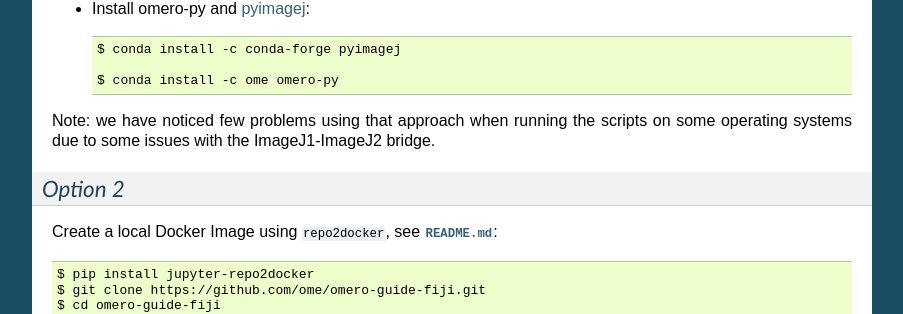
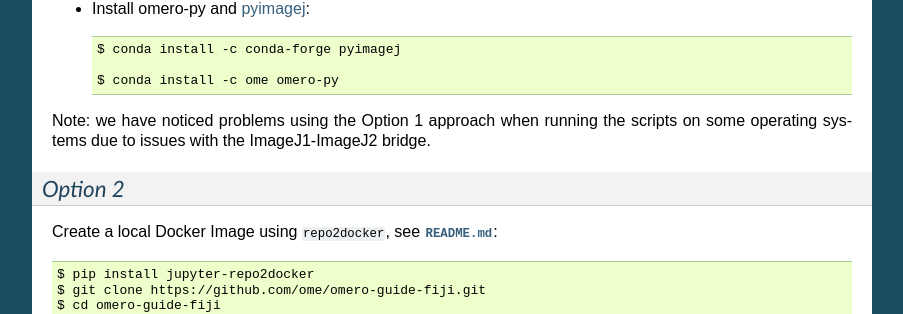
Before and after one commit to ome/omero-guide-fiji, a Sphinx documentation site: the page built from docs/imagej_python.rst, in a window 1280 px wide and 900 px high, scrolled down 625 px. Shown: the part 148-462 px from the top of the window, without its empty margins (198-1101 px from the left). Built offline with Sphinx 7.4.7, drawn with Linux system fonts in a browser that asks for light colours.

Commit message:
Update docs/imagej_python.rst
Co-authored-by: pwalczysko <p.walczysko@dundee.ac.uk>

```diff
--- a/docs/imagej_python.rst
+++ b/docs/imagej_python.rst
@@ -47,7 +47,7 @@
 
     $ conda install -c ome omero-py
 
-Note: we have noticed few problems using that approach when running the scripts on some operating systems due to some issues with the ImageJ1-ImageJ2 bridge.
+Note: we have noticed problems using the Option 1 approach when running the scripts on some operating systems due to issues with the ImageJ1-ImageJ2 bridge.
 
 *Option 2*
 ~~~~~~~~~~
```
